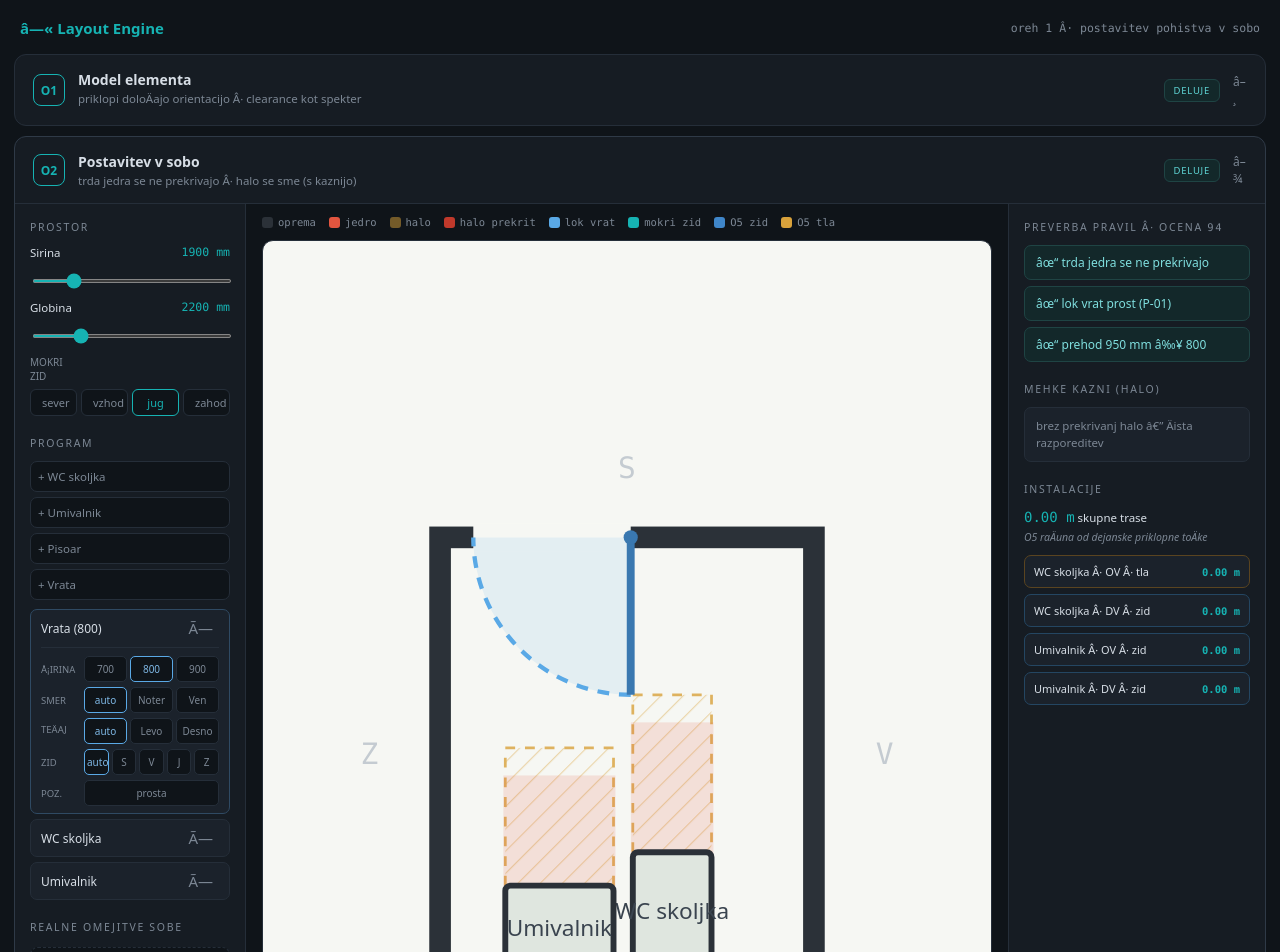
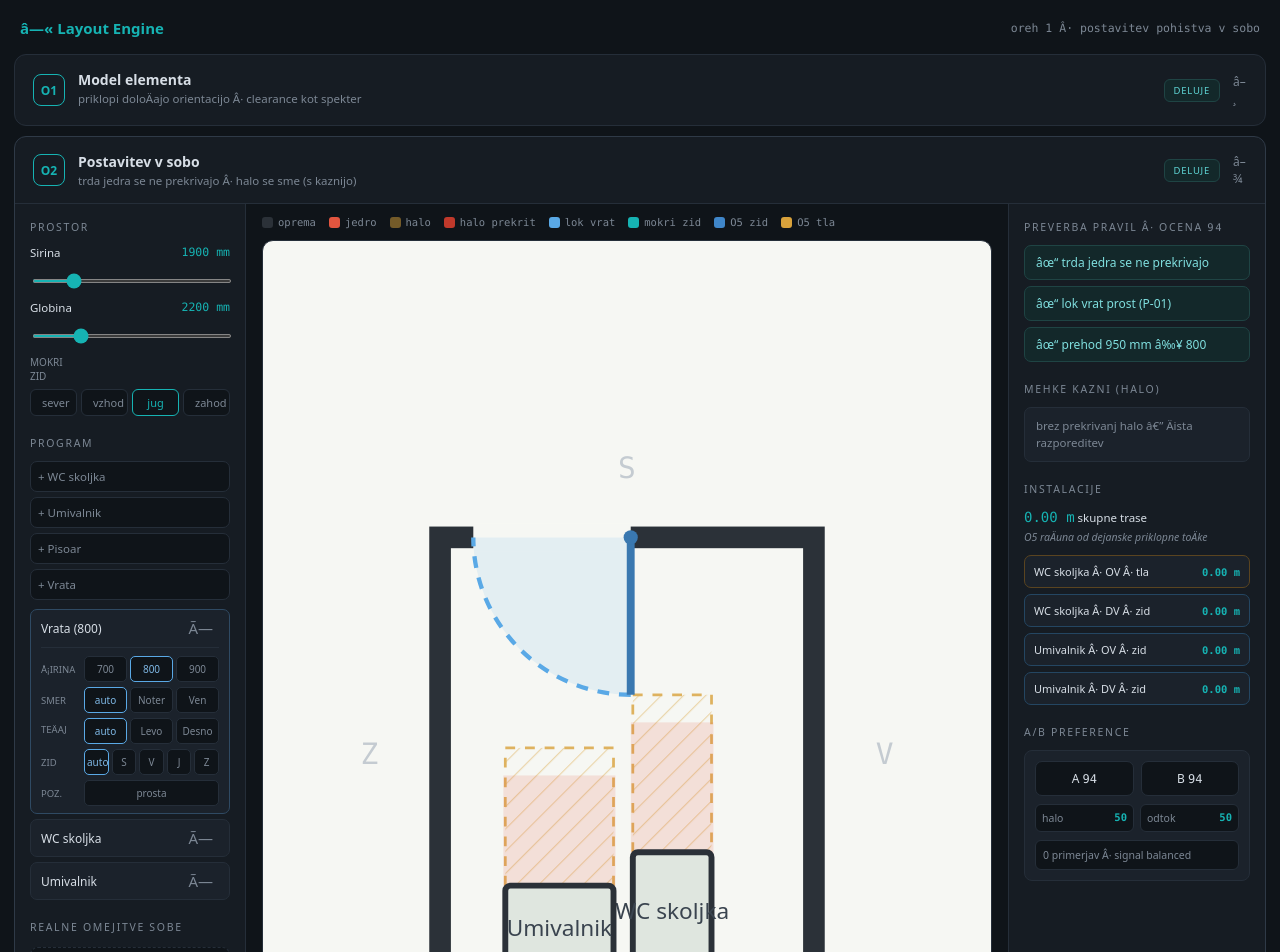
Before and after one commit to zorkojaka/FloorPlannerApp, a React (Vite) app: page / in a window 1280 px wide. Shown: the top 952 px of the page. Built offline with nearby package versions, Linux system fonts and the light colour scheme.

Commit message:
Add A/B preference convergence

```diff
--- a/src/LegacyLayoutEngine.jsx
+++ b/src/LegacyLayoutEngine.jsx
@@ -5,6 +5,7 @@ import { connectionPoint as connXY, nearestEdge, wallEdge } from "./engine/geome
 import { generateLayoutPool } from "./engine/generator";
 import { routeServices } from "./engine/routing";
 import { checkFeasibility } from "./engine/feasibility";
+import { initialPreferenceState, rankByPreference, recordPreference } from "./engine/preference";
 import { clamp, uid } from "./shared/math";
 
 /* =========================================================================
@@ -140,6 +141,7 @@ function O2({library}){
   const [zones,setZones]=useState([]);
   const setZone=(id,patch)=>setZones(Z=>Z.map(z=>z.id===id?{...z,...patch}:z));
   const [pool,setPool]=useState([]); const [idx,setIdx]=useState(0); const [seed,setSeed]=useState(0);
+  const [pref,setPref]=useState(initialPreferenceState());
   const cfg=useMemo(()=>({W,D,wetWall:wet,minAisle:800}),[W,D,wet]);
   const feasibility=useMemo(()=>checkFeasibility(library,prog,cfg,zones),[library,prog,cfg,zones]);
 
@@ -152,7 +154,14 @@ function O2({library}){
   const cornerEls=prog.filter(p=>{const e=library[p.key];return e&&!isDoor(e)&&serviceSides(e).length>1;});
   const hasDoor=prog.some(p=>isDoor(library[p.key]));
   const best=pool[idx];
+  const optionA=pool[0], optionB=pool[1];
   const routing=useMemo(()=>best?routeServices(best.placed,cfg,{allowFloorRoutes}):null,[best,cfg,allowFloorRoutes]);
+  const choosePreference=(selected,rejected)=>setPref(prev=>{
+    const next=recordPreference(prev,selected,rejected);
+    setPool(P=>rankByPreference(P,next.weights));
+    setIdx(0);
+    return next;
+  });
   const setInst=(id,patch)=>setProg(P=>P.map(p=>p.id===id?{...p,...patch}:p));
   return (
    <div className="o2">
@@ -224,6 +233,18 @@ function O2({library}){
             <span>{r.fixtureName} Â· {CONN[r.connection.type].short} Â· {r.via==="floor"?"tla":"zid"}</span>
             <b className="mono">{(r.length/1000).toFixed(2)} m</b>
           </div>)}</div>
+          <div className="eyebrow mt">A/B preference</div>
+          {optionA&&optionB ? <div className="abBox">
+            <div className="abBtns">
+              <button onClick={()=>choosePreference(optionA,optionB)}>A <span className="mono">{(optionA.ev.score*100|0)}</span></button>
+              <button onClick={()=>choosePreference(optionB,optionA)}>B <span className="mono">{(optionB.ev.score*100|0)}</span></button>
+            </div>
+            <div className="prefBars">
+              <span>halo <b className="mono">{Math.round(pref.weights.halo*100)}</b></span>
+              <span>odtok <b className="mono">{Math.round(pref.weights.drain*100)}</b></span>
+            </div>
+            <div className={pref.converged?"conv on":"conv"}>{pref.converged?`konvergenca po ${pref.comparisons} primerjavah`:`${pref.comparisons} primerjav Â· signal ${pref.dominantSignal}`}</div>
+          </div> : <div className="soft2 none">Za A/B sta potrebni vsaj dve veljavni reÅ¡itvi.</div>}
         </> : <div className="noRes2">Ni veljavne reÅ¡itve za te zahteve.</div>}
       </aside>
     </div>
@@ -366,4 +387,8 @@ input[type=range]{width:100%;accent-color:var(--cy);height:4px}
 .routeItem{display:flex;justify-content:space-between;gap:8px;align-items:center;background:var(--p2);border:1px solid var(--bd);border-radius:7px;padding:8px 9px;font-size:11px;color:var(--tx)}
 .routeItem.wall{border-color:#244662}.routeItem.floor{border-color:#5a4420}.routeItem.blocked{border-color:#7a3028;color:#f08a78}
 .routeItem b{color:var(--cy);font-size:10.5px;white-space:nowrap}
+.abBox{background:var(--p2);border:1px solid var(--bd);border-radius:8px;padding:10px;display:flex;flex-direction:column;gap:8px}
+.abBtns{display:grid;grid-template-columns:1fr 1fr;gap:7px}.abBtns button{border:1px solid var(--bd);background:var(--bg);color:var(--tx);border-radius:7px;padding:8px;cursor:pointer;font-size:12px}.abBtns button:hover{border-color:var(--cy);color:var(--cy)}
+.prefBars{display:grid;grid-template-columns:1fr 1fr;gap:6px;font-size:10.5px;color:var(--mut)}.prefBars span{background:var(--bg);border:1px solid var(--bd);border-radius:6px;padding:6px}.prefBars b{color:var(--cy);float:right}
+.conv{font-size:10.5px;color:var(--mut);border:1px solid var(--bd);border-radius:6px;padding:7px;background:var(--bg)}.conv.on{color:#7fdede;border-color:#1f4444;background:#13282a}
 `;
--- /dev/null
+++ b/src/engine/preference.ts
@@ -0,0 +1,93 @@
+import type { LayoutCandidate } from './generator';
+
+export interface PreferenceWeights {
+  halo: number;
+  drain: number;
+}
+
+export interface PreferenceState {
+  weights: PreferenceWeights;
+  comparisons: number;
+  dominantSignal: 'halo' | 'drain' | 'balanced';
+  stableStreak: number;
+  converged: boolean;
+}
+
+export function initialPreferenceState(): PreferenceState {
+  return {
+    weights: { halo: 0.5, drain: 0.5 },
+    comparisons: 0,
+    dominantSignal: 'balanced',
+    stableStreak: 0,
+    converged: false,
+  };
+}
+
+export function preferenceScore(candidate: LayoutCandidate, weights: PreferenceWeights): number {
+  const haloPenalty = Math.min(candidate.ev.halo / 1_000_000, 1);
+  const drainPenalty = Math.min(candidate.ev.drain / 5000, 1);
+  return 1 - (weights.halo * haloPenalty + weights.drain * drainPenalty);
+}
+
+export function recordPreference(
+  state: PreferenceState,
+  selected: LayoutCandidate,
+  rejected: LayoutCandidate,
+): PreferenceState {
+  const selectedHalo = selected.ev.halo;
+  const rejectedHalo = rejected.ev.halo;
+  const selectedDrain = selected.ev.drain;
+  const rejectedDrain = rejected.ev.drain;
+
+  const haloBetter = selectedHalo < rejectedHalo;
+  const drainBetter = selectedDrain < rejectedDrain;
+  const signal = inferSignal(haloBetter, drainBetter, selected, rejected);
+  const adjustment = 0.06;
+  let weights = { ...state.weights };
+
+  if (signal === 'halo') {
+    weights = normalize({ halo: weights.halo + adjustment, drain: weights.drain - adjustment });
+  } else if (signal === 'drain') {
+    weights = normalize({ halo: weights.halo - adjustment, drain: weights.drain + adjustment });
+  }
+
+  const stableStreak = signal === state.dominantSignal ? state.stableStreak + 1 : 1;
+  const comparisons = state.comparisons + 1;
+  const converged = comparisons >= 5 && stableStreak >= 4;
+
+  return {
+    weights,
+    comparisons,
+    dominantSignal: signal,
+    stableStreak,
+    converged,
+  };
+}
+
+export function rankByPreference(candidates: LayoutCandidate[], weights: PreferenceWeights): LayoutCandidate[] {
+  return [...candidates].sort((a, b) => preferenceScore(b, weights) - preferenceScore(a, weights));
+}
+
+function inferSignal(
+  haloBetter: boolean,
+  drainBetter: boolean,
+  selected: LayoutCandidate,
+  rejected: LayoutCandidate,
+): PreferenceState['dominantSignal'] {
+  if (haloBetter && !drainBetter) return 'halo';
+  if (drainBetter && !haloBetter) return 'drain';
+  if (haloBetter && drainBetter) {
+    const haloDelta = Math.abs(selected.ev.halo - rejected.ev.halo) / 1_000_000;
+    const drainDelta = Math.abs(selected.ev.drain - rejected.ev.drain) / 1000;
+    if (haloDelta > drainDelta) return 'halo';
+    if (drainDelta > haloDelta) return 'drain';
+  }
+  return 'balanced';
+}
+
+function normalize(weights: PreferenceWeights): PreferenceWeights {
+  const halo = Math.max(0.1, Math.min(0.9, weights.halo));
+  const drain = Math.max(0.1, Math.min(0.9, weights.drain));
+  const sum = halo + drain;
+  return { halo: halo / sum, drain: drain / sum };
+}
```
Also changed, not shown: 1 other file (tests, documents, lock files or other folders).
